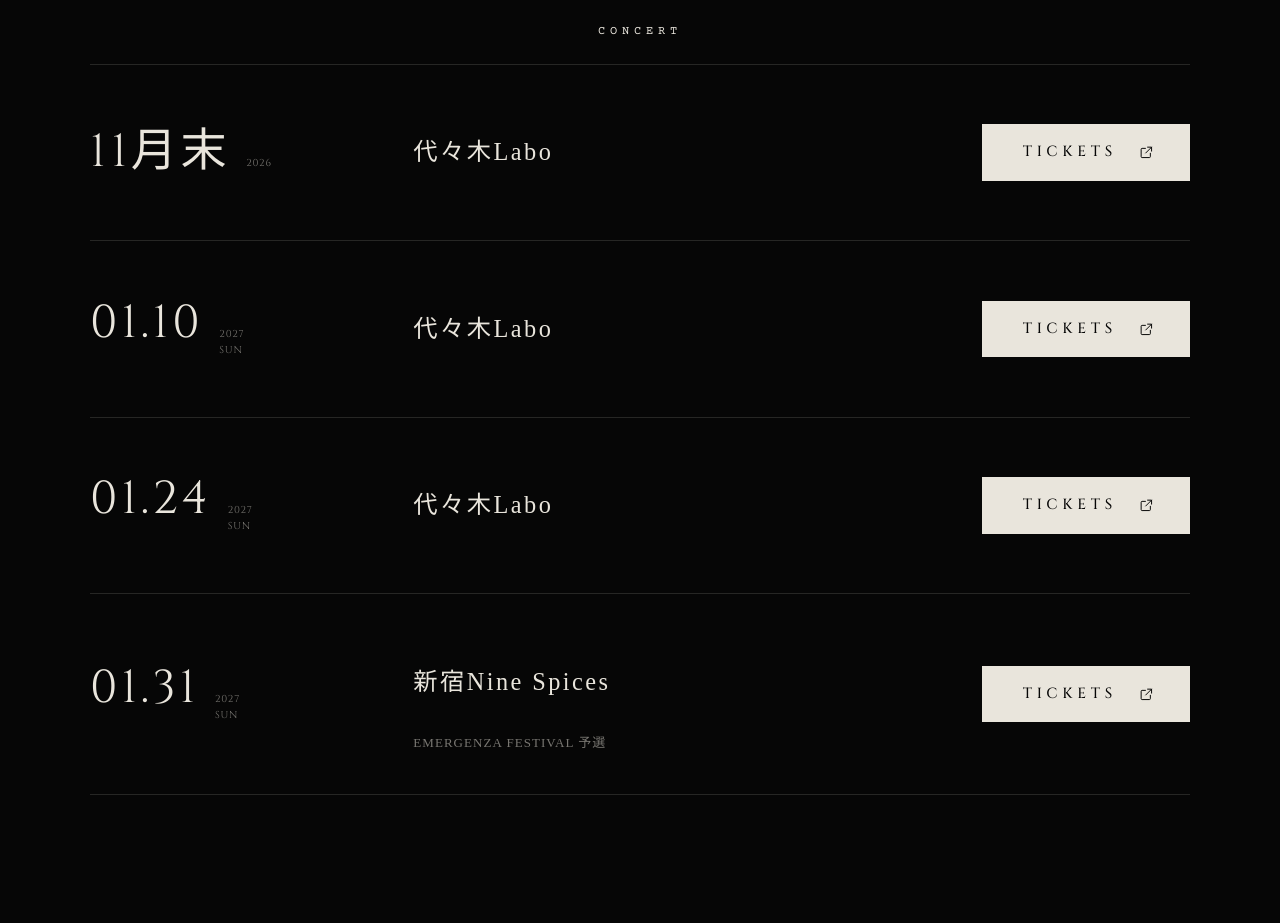
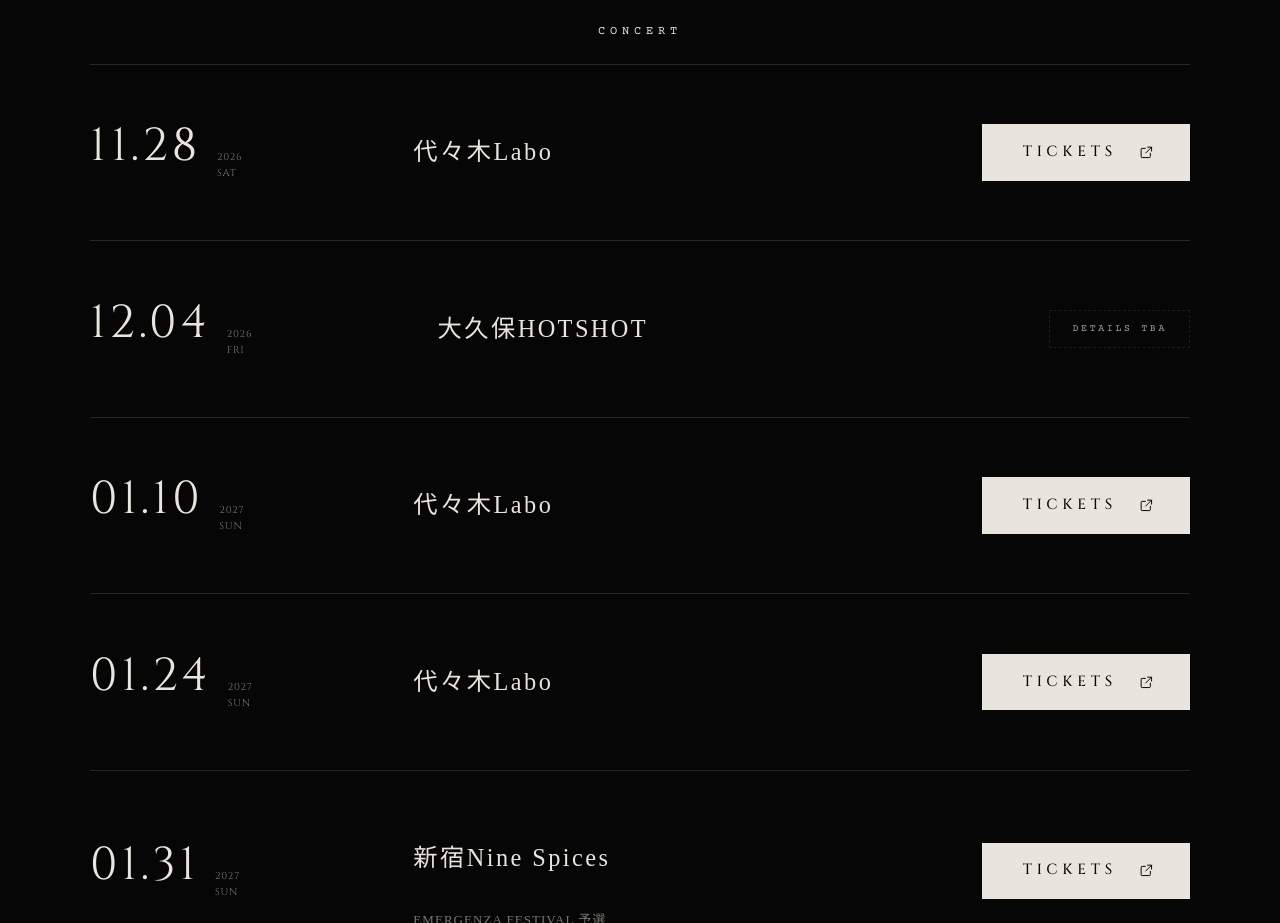
Before and after one commit to LEITH-MORE-2024/leith-more-2024.github.io, a plain HTML site: page index.html in a window 1280 px wide. Shown: the part 1260-2183 px from the top of the page. Drawn offline with nearby package versions, Linux system fonts and the light colour scheme; a web font is replaced by a local one.

Commit message:
HP更新

```diff
--- a/content.js
+++ b/content.js
@@ -158,7 +158,8 @@ window.SITE = {
     { type: 'LIVE',    date: '2026-08-02', title: '代々木Labo' },
     { type: 'LIVE',    date: '2026-10-18', title: '代々木Labo', note: '', ticket: '' },
     { type: 'LIVE',    date: '2026-11-13', title: '高円寺Club ROOTS!', note: '', ticket: 'https://forms.gle/7vhK3dLZFuMvsw5t7' },
-    { type: 'LIVE',    date: '2026-11-30', dateLabel: '11月末', title: '代々木Labo', note: '', ticket: 'https://forms.gle/Vbrg5XVN55QDw8Pc7' },
+    { type: 'LIVE',    date: '2026-11-28', title: '代々木Labo', note: '', ticket: 'https://forms.gle/Vbrg5XVN55QDw8Pc7' },
+    { type: 'LIVE',    date: '2026-12-04', title: '大久保HOTSHOT', note: '', ticket: '' },
     { type: 'LIVE',    date: '2027-01-10', title: '代々木Labo', note: '', ticket: 'https://forms.gle/XWMeLFsjFNyP8giN7' },
     { type: 'LIVE',    date: '2027-01-24', title: '代々木Labo', note: '', ticket: 'https://forms.gle/6HT4sVdkApjhBFQs5' },
     { type: 'LIVE',    date: '2027-01-31', title: '新宿Nine Spices', note: 'EMERGENZA FESTIVAL 予選', ticket: 'https://forms.gle/YGwa12mHPPPar4Mm6' },
--- a/index.html
+++ b/index.html
@@ -225,7 +225,7 @@
     // このページだけの表示設定：Live を Concert 表記に／配信はロゴで表示／Song の横に歌詞／About は紹介文
     window.LM_OPTS = { labels: { live: 'Concert' }, storeIcons: true, songLyrics: true, aboutCopy: true };
   </script>
-  <script src="content.js?v=6fd5dafa"></script>
+  <script src="content.js?v=47ecdcf5"></script>
   <script src="js/main.js?v=f3ff4351"></script>
   <script src="js/pattern-c.js?v=32b30350"></script>
 </body>
--- a/sitemap.xml
+++ b/sitemap.xml
@@ -1,4 +1,4 @@
 <?xml version="1.0" encoding="UTF-8"?>
 <urlset xmlns="http://www.sitemaps.org/schemas/sitemap/0.9">
-  <url><loc>https://leith-more-2024.github.io/</loc><lastmod>2026-11-14</lastmod></url>
+  <url><loc>https://leith-more-2024.github.io/</loc><lastmod>2026-11-18</lastmod></url>
 </urlset>
```
